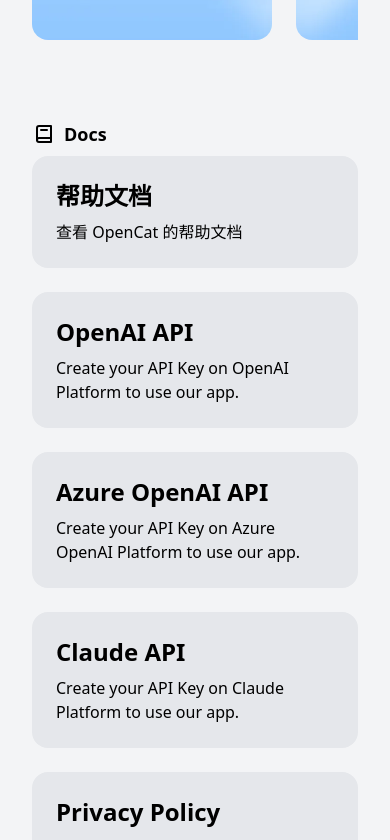
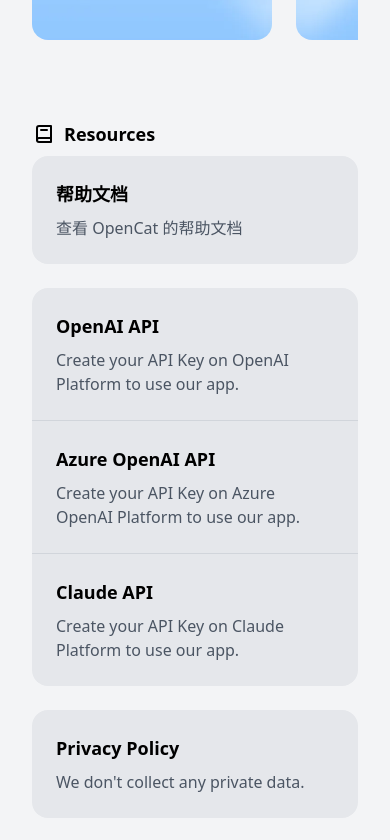
Before and after one commit to waylybaye/opencat.app, a Next.js app: page / in a window 390 px wide. Shown: the part 1400-2240 px from the top of the page. Built offline with nearby package versions, Linux system fonts and the light colour scheme.

Commit message:
feat: add card group components

```diff
--- a/components/Card.jsx
+++ b/components/Card.jsx
@@ -1,14 +1,31 @@
 import Link from 'next/link'
 
 export const Card = ({ title, description, link }) => {
-  return (
+  if (typeof title === 'string' && typeof description === 'string' && typeof link === 'string'){
+    return (
     <Link href={ link } className="group flex flex-col items-start p-6 bg-gray-200 dark:bg-gray-700 rounded-2xl">
-            <div className="group-hover:bg-clip-text group-hover:text-transparent group-hover:bg-gradient-to-r from-cyan-500 to-blue-500 text-2xl font-bold mb-2">
+            <div className="group-hover:bg-clip-text group-hover:text-transparent group-hover:bg-gradient-to-r from-cyan-500 to-blue-500 text-lg font-bold mb-2">
               { title }
             </div>
-            <p className="text-base">
+            <p className="text-gray-600 dark:text-gray-400">
             { description }
             </p>
     </Link>
   );
+  } else if (Array.isArray(title) && Array.isArray(description) && Array.isArray(link)) {
+    return (
+      <div className='flex flex-col items-start bg-gray-200 dark:bg-gray-700 rounded-2xl divide-y divide-gray-300'>
+        {title.map((t, i) => (
+          <Link key={i} href={link[i]} className="group flex flex-col items-start p-6">
+            <div className="group-hover:bg-clip-text group-hover:text-transparent group-hover:bg-gradient-to-r from-cyan-500 to-blue-500 text-lg font-bold mb-2">
+              {t}
+            </div>
+            <p className="text-gray-600 dark:text-gray-400">
+              {description[i]}
+            </p>
+          </Link>
+        ))}
+      </div>
+    )
+  }
 }
--- a/pages/index.jsx
+++ b/pages/index.jsx
@@ -91,15 +91,20 @@
       <aside className='px-8 py-10 md:max-w-3xl m-auto flex flex-col gap-2'>
       <div className='flex items-center gap-2'>
           <IconBook2 />
-          <h2 className='text-lg font-bold'>Docs</h2>
+          <h2 className='text-lg font-bold'>Resources</h2>
         </div>
-        <div className="max-w-7xl mx-auto grid gap-6 grid-cols-1 sm:grid-cols-2">
+        <div className="max-w-7xl mx-auto gap-6 grid-cols-2 hidden sm:grid">
           <Card title="帮助文档" description="查看 OpenCat 的帮助文档" link="/docs/zh-CN/help" />
           <Card title="OpenAI API" description="Create your API Key on OpenAI Platform to use our app." link="https://platform.openai.com/account/api-keys" />
           <Card title="Azure OpenAI API" description="Create your API Key on Azure OpenAI Platform to use our app." link="https://azure.microsoft.com/en-us/products/ai-services/openai-service" />
           <Card title="Claude API" description="Create your API Key on Claude Platform to use our app." link="https://docs.anthropic.com/claude/reference/getting-started-with-the-api" />
           <Card title="Privacy Policy" description="We don't collect any private data." link="/privacy" />
         </div>
+        <div className='max-w-7xl mx-auto gap-6 flex flex-col sm:hidden'>
+          <Card title="帮助文档" description="查看 OpenCat 的帮助文档" link="/docs/zh-CN/help" />
+          <Card title={['OpenAI API', 'Azure OpenAI API', 'Claude API']} description={['Create your API Key on OpenAI Platform to use our app.', 'Create your API Key on Azure OpenAI Platform to use our app.', 'Create your API Key on Claude Platform to use our app.']} link={['https://platform.openai.com/account/api-keys', 'https://azure.microsoft.com/en-us/products/ai-services/openai-service', 'https://docs.anthropic.com/claude/reference/getting-started-with-the-api']} />
+          <Card title="Privacy Policy" description="We don't collect any private data." link="/privacy" />
+        </div>
       </aside>
     </div>
   )
```
